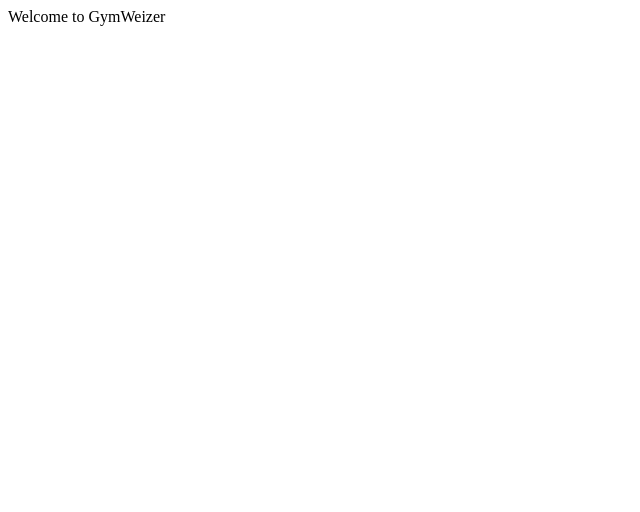
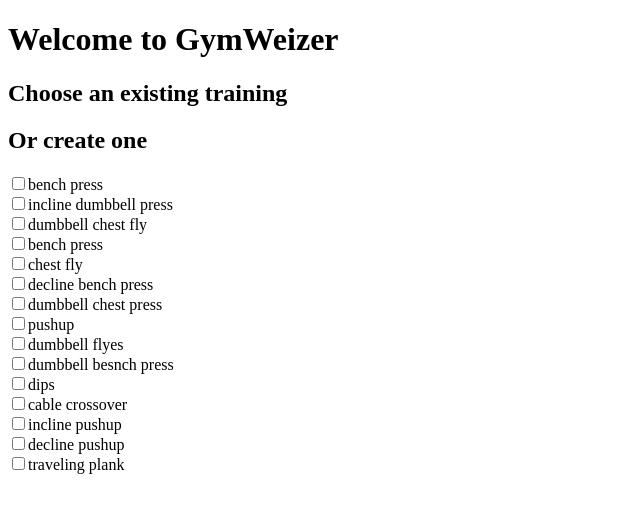
Before and after one commit to luizfiorentino/gymweizer, a Next.js app: page / in a window 1280 px wide. Shown: the top 512 px of the page, without its empty margins (0-640 px from the left). Built offline with nearby package versions, Linux system fonts and the light colour scheme.

Commit message:
added checkboxes for the exercises

```diff
--- a/pages/index.js
+++ b/pages/index.js
@@ -1,5 +1,35 @@
 import React from "react";
 
 export default function index() {
-  return <div>Welcome to GymWeizer</div>;
+  const exerciseBank = [
+    "bench press",
+    "incline dumbbell press",
+    "dumbbell chest fly",
+    "bench press",
+    "chest fly",
+    "decline bench press",
+    "dumbbell chest press",
+    "pushup",
+    "dumbbell flyes",
+    "dumbbell besnch press",
+    "dips",
+    "cable crossover",
+    "incline pushup",
+    "decline pushup",
+    "traveling plank",
+  ];
+  return (
+    <div>
+      <h1>Welcome to GymWeizer</h1>
+      <h2>Choose an existing training</h2>
+      <h2>Or create one</h2>
+      {exerciseBank &&
+        exerciseBank.map((exercise) => (
+          <div>
+            <input type="checkbox" value={exercise} label={exercise} />
+            <label for="scales">{exercise}</label>
+          </div>
+        ))}
+    </div>
+  );
 }
```
